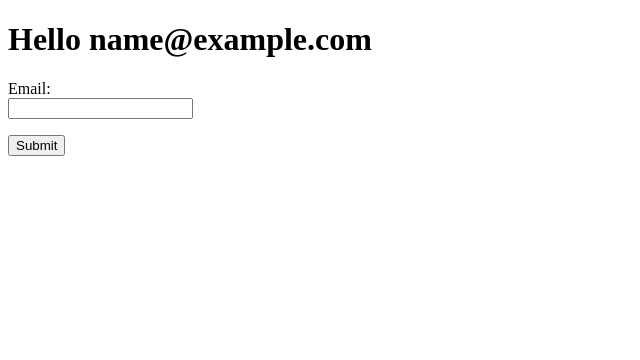
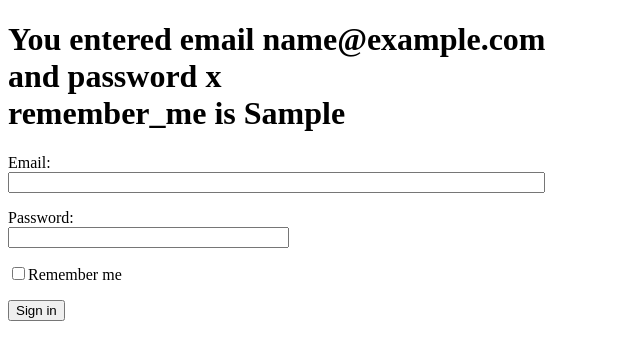
Before and after one commit to barrio/hello_name, a Flask app: template app/templates/index.html in a window 1280 px wide. Shown: the top 360 px of the page, without its empty margins (0-640 px from the left). Run offline with Flask 2, Linux system fonts and the light colour scheme; the template is opened without the code that fills it: values that come from a table or form of the project are taken from there, most other values are stand-ins (such as "Sample title", 1, 10 or a date in 2020).

Commit message:
+password and remember_me fields

```diff
--- a/app/forms.py
+++ b/app/forms.py
@@ -1,10 +1,11 @@
 from flask_wtf import FlaskForm
-from wtforms import StringField, SubmitField
+from wtforms import StringField, SubmitField, PasswordField, BooleanField
 from wtforms.validators import DataRequired, Email
 
 
 class UserForm(FlaskForm):
-    email = StringField(
-        'Email:', validators=[Email('Please enter a valid email address'), DataRequired()]
-    )
-    submit = SubmitField('Submit')
+    email = StringField('Email:',
+                        validators=[Email('Please enter a valid email address'), DataRequired()])
+    password = PasswordField('Password:', validators=[DataRequired()])
+    remember_me = BooleanField('Remember me')
+    submit = SubmitField('Sign in')
--- a/app/routes.py
+++ b/app/routes.py
@@ -7,11 +7,17 @@ from app.forms import UserForm
 @app.route('/', methods=['GET', 'POST'])
 def index():
     userform = UserForm()
+    last_input = session['userinput']
+    session['userinput'] = None
 
     if userform.validate_on_submit():
-        session['email'] = userform.email.data
+        session['userinput'] = {
+            'email': userform.email.data,
+            'password': userform.password.data,
+            'remember_me': userform.remember_me.data
+        }
         return redirect(url_for('index'))
 
     return render_template(
-        'index.html', userform=userform, email=session.get('email')
+        'index.html', userform=userform, userinput=last_input
     )
--- a/app/templates/index.html
+++ b/app/templates/index.html
@@ -1,7 +1,13 @@
 {% extends "base.html" %}
 
 {% block greeting %}
-<h1>{% if email %} Hello {{ email }}{% endif %}</h1>
+<h1>
+{% if userinput %}
+You entered email {{ userinput.email }} <br>
+     and password {{ userinput.password }}<br>
+     remember_me is {{ userinput.remember_me }}
+{% endif %}
+</h1>
 {% endblock %} <!-- greeting -->
 
 {% block userform %}
@@ -9,12 +15,22 @@
     {{ userform.hidden_tag() }} <!-- prevent CSRF -->
     <p>
     {{ userform.email.label }}<br>
-    {{ userform.email() }}<br>
+    {{ userform.email(size=64) }}<br>
 
     {% for error in userform.email.errors %}
     <span style="color: red;">{{ error }}</span>
     {% endfor %}
     </p>
+    <p>
+    {{ userform.password.label }}<br>
+    {{ userform.password(size=32) }}<br>
+
+    {% for error in userform.password.errors %}
+    <span style="color: red;">{{ error }}</span>
+    {% endfor %}
+    </p>
+
+    <p>{{ userform.remember_me() }}{{ userform.remember_me.label }}</p>
     {{ userform.submit() }}<br>
 </form>
 {% endblock %} <!-- userform -->
```
